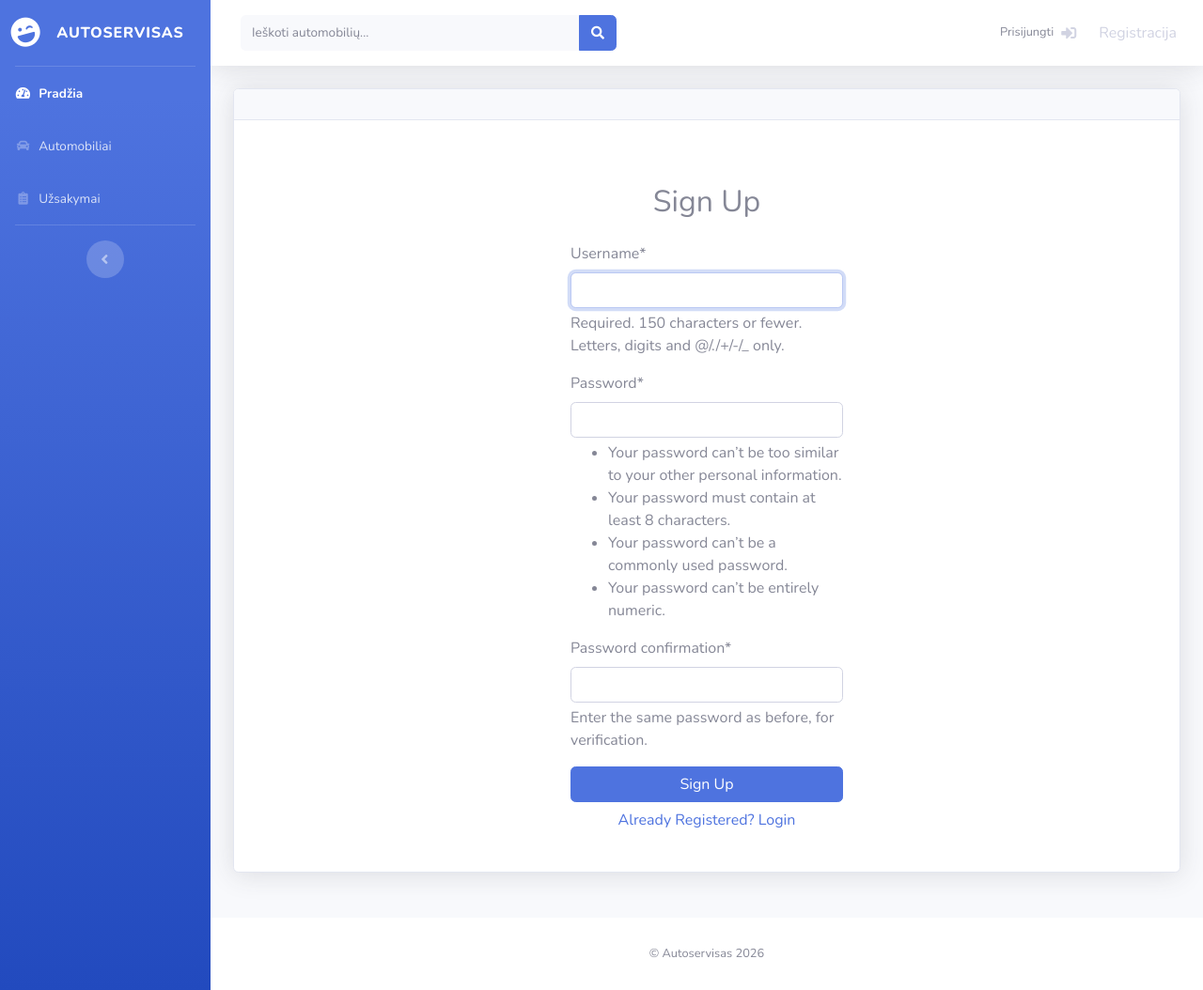
After one commit to PovilasUrbonas/Autoservisas, a Django app: page /signup/ in a window 1280 px wide. The commit adds this page. Shown: the whole page at 94% size. Run offline with Django 5.2, Linux system fonts and the light colour scheme; some libraries are stand-ins or nearby versions.

Commit message:
views.py - pakeičiau generic.CreateView į CreateView ir pridėjau importą base.html - pataisiau HTML struktūrą su tinkamu {% if %} / {% endif %} ir elementų uždarymu

```diff
--- a/mysite/autoservice/templates/base.html
+++ b/mysite/autoservice/templates/base.html
@@ -177,6 +177,11 @@
                         </a>
                         {% endif %}
                     </li>
+                    {% if not user.is_authenticated %}
+                    <li class="nav-item">
+                        <a class="nav-link" href="{% url 'signup' %}">Registracija</a>
+                    </li>
+                    {% endif %}
 
                 </ul>
 
--- /dev/null
+++ b/mysite/autoservice/templates/signup.html
@@ -0,0 +1,20 @@
+{% extends "base.html" %}
+
+{% block title %}Sign Up{% endblock %}
+
+{% block content %}
+<div class="container mt-5">
+    <div class="row justify-content-center">
+        <div class="col-md-4">
+            <h2 class="mb-4 text-center">Sign Up</h2>
+            <form method="post">
+                {% csrf_token %}
+                {% load crispy_forms_tags %}
+                {{ form | crispy }}
+                <button type="submit" class="btn btn-primary w-100">Sign Up</button>
+            </form>
+            <p><a href="{% url 'login' %}" class="btn btn-link w-100">Already Registered? Login</a></p>
+        </div>
+    </div>
+</div>
+{% endblock %}
--- a/mysite/autoservice/urls.py
+++ b/mysite/autoservice/urls.py
@@ -26,4 +26,7 @@ urlpatterns = [
 
     # mano uzsakymai
     path("manouzsakymai/", views.MyOrdersListView.as_view(), name="my-orders"),
+
+    # prisijungimai
+    path('signup/', views.SignUpView.as_view(), name='signup'),
 ]
--- a/mysite/autoservice/views.py
+++ b/mysite/autoservice/views.py
@@ -1,9 +1,11 @@
 from django.shortcuts import render, get_object_or_404
-from django.views.generic import ListView, DetailView
+from django.views.generic import ListView, DetailView, CreateView
 from django.contrib.auth.mixins import LoginRequiredMixin
 from .models import Service, Order, Car, OrderLine
 from django.core.paginator import Paginator
 from django.db.models import Q
+from django.contrib.auth.forms import UserCreationForm
+from django.urls import reverse_lazy
 
 
 def index(request):
@@ -17,7 +19,6 @@ def index(request):
         "num_visits": num_visits,
     }
     return render(request, "index.html", context=context)
-
 
 # -------------------------
 # A) 2 funkcijos automobiliams
@@ -82,3 +83,9 @@ class MyOrdersListView(LoginRequiredMixin, ListView):
 
     def get_queryset(self):
         return Order.objects.filter(user=self.request.user).order_by("-date")
+
+
+class SignUpView(CreateView):
+    form_class = UserCreationForm
+    template_name = "signup.html"
+    success_url = reverse_lazy("login")
```
